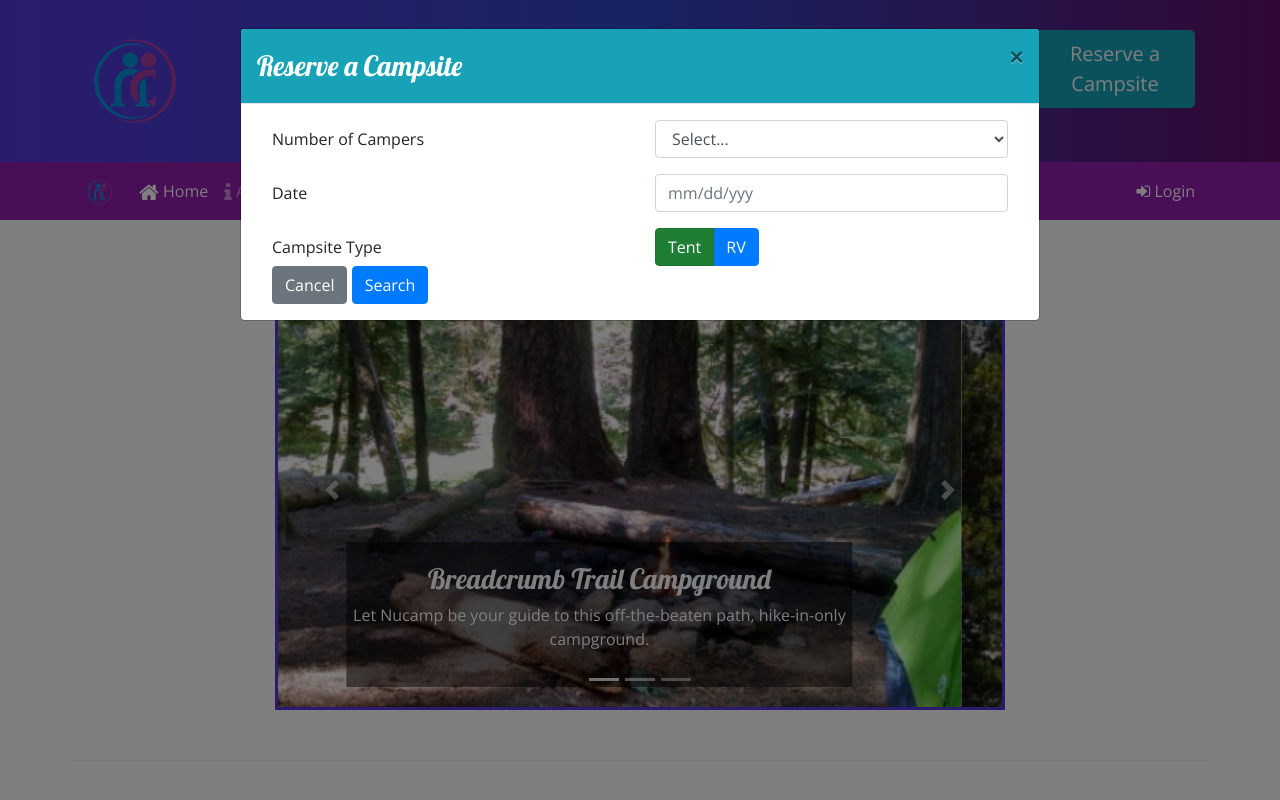
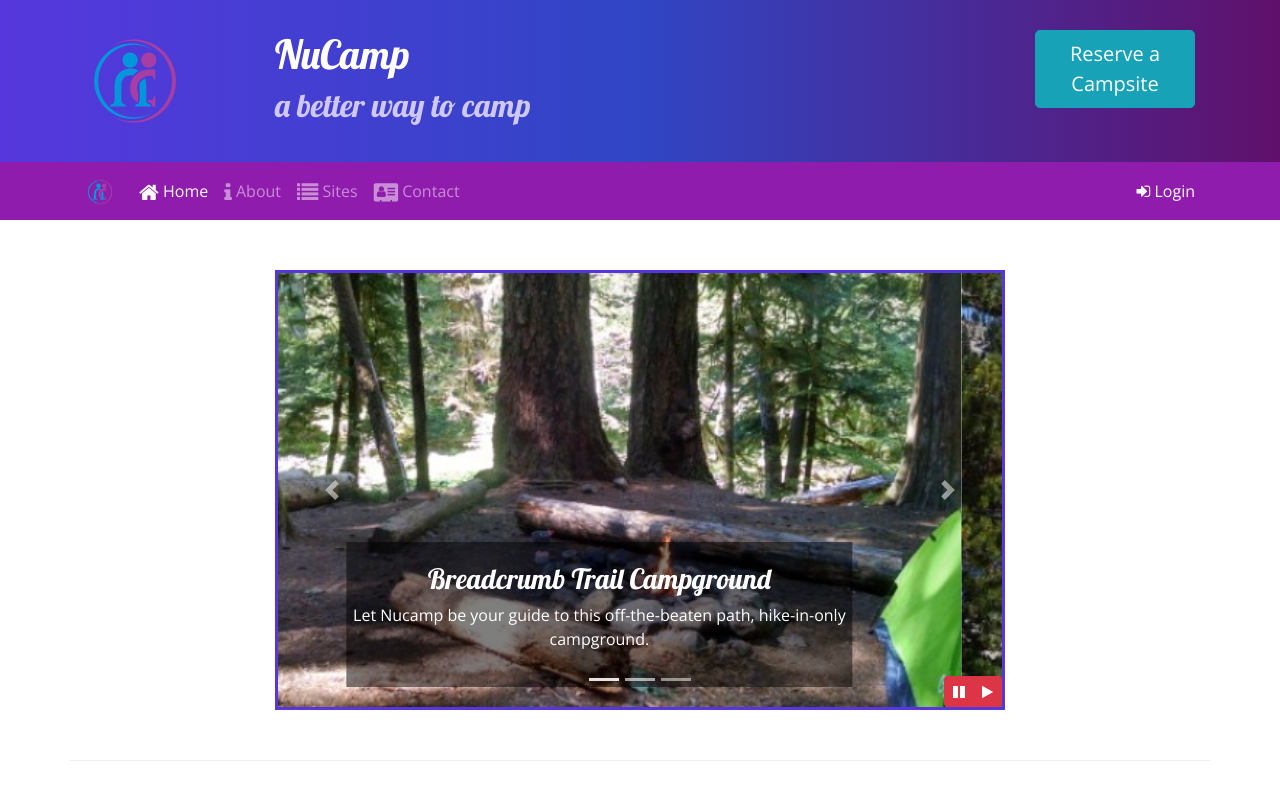
Before and after one commit to kristenwood123/camping-site-Bootstrap, a website: page index.html in a window 1280 px wide. Shown: the top 800 px of the page. Drawn offline with nearby package versions, Linux system fonts and the light colour scheme.

Commit message:
pause play btns

```diff
--- a/css/styles.css
+++ b/css/styles.css
@@ -51,3 +51,10 @@
 .carousel {
   border: solid #5637dd;
 }
+
+#carouselButton {
+  position: absolute;
+  right: 0;
+  bottom: 0;
+  z-index: 100;
+}
--- a/index.html
+++ b/index.html
@@ -200,6 +200,14 @@
             <span class="carousel-control-next-icon"></span>
             <span class="sr-only"></span>
           </a>
+          <div class="btn-group" id='carouselButton'>
+            <button class="btn btn-danger btn-sm" id='carouselPause'>
+              <i class="fa fa-pause"></i>
+            </button>
+            <buttn class="btn btn-danger btn-sm" id='carouselPlay'>
+              <i class="fa fa-play"></i>
+            </buttn>
+          </div>
         </div>
       </div>
     </div> <!-- End of Carousel -->
@@ -292,10 +300,17 @@
   <script src="node_modules/jquery/dist/jquery.slim.min.js"></script>
   <script src="node_modules/popper.js/dist/umd/popper.min.js"></script>
   <script src="node_modules/bootstrap/dist/js/bootstrap.min.js"></script>
+
   <script>
-    $('#reserveModal').modal({
-        keyboard: false
+    $(function() {
+      $(".carousel").carousel( { interval: 2000 })
+      $("#carouselPause").click(function(){
+        $(".carousel").carousel("pause")
       })
+      $("#carouselPlay").click(function(){
+        $(".carousel").carousel("cycle")
+      })
+    })
   </script>
 </body>
 
```
